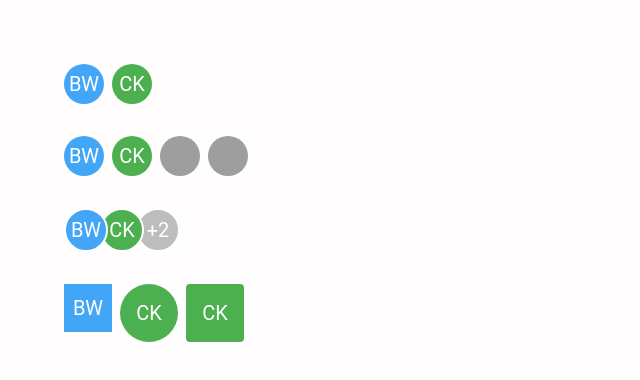
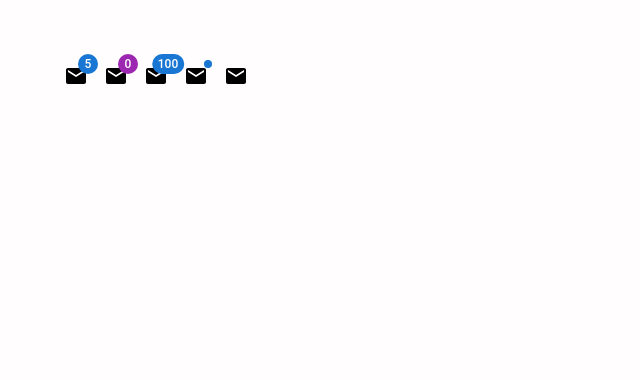
Before and after one commit to rahmanizum/Material-UI-Learning, a React (Create React App) app: page / in a window 1280 px wide. Shown: the top 380 px of the page, without its empty margins (0-640 px from the left). Built offline with nearby package versions, Linux system fonts and the light colour scheme; grey boxes are pictures that could not be loaded.

Commit message:
Mui Badge component

```diff
--- a/src/App.js
+++ b/src/App.js
@@ -18,7 +18,8 @@
 // import MuiDrawer from "./components/MuiDrawer";
 // import MuiSpeedDial from "./components/MuiSpeedDial";
 // import MuiBottomNavigation from "./components/MuiBottomNavigation";
-import MuiAvatar from "./components/MuiAvatar";
+// import MuiAvatar from "./components/MuiAvatar";
+import MuiBadge from "./components/MuiBadge";
 function App() {
   return (
     <div className="App">
@@ -41,7 +42,8 @@
       {/* <MuiDrawer/> */}
       {/* <MuiSpeedDial/> */}
       {/* <MuiBottomNavigation/> */}
-      <MuiAvatar/>
+      {/* <MuiAvatar/> */}
+      <MuiBadge/>
 
     </div>
   );
--- /dev/null
+++ b/src/components/MuiBadge.jsx
@@ -0,0 +1,27 @@
+import React from 'react'
+import {Stack,Badge} from '@mui/material'
+import MailIcon from '@mui/icons-material/Mail'
+
+const MuiBadge = () => {
+  return (
+<Stack spacing={2} direction='row'>
+    <Badge badgeContent={5} color='primary'>
+        <MailIcon/>
+    </Badge>
+    <Badge badgeContent={0} color='secondary' showZero>
+        <MailIcon/>
+    </Badge>
+    <Badge badgeContent={100} color='primary' max={999}>
+        <MailIcon/>
+    </Badge>
+    <Badge variant='dot' color='primary'>
+        <MailIcon/>
+    </Badge>
+    <Badge variant='dot' color='primary' invisible={true}>
+        <MailIcon/>
+    </Badge>
+</Stack>
+  )
+}
+
+export default MuiBadge
```
